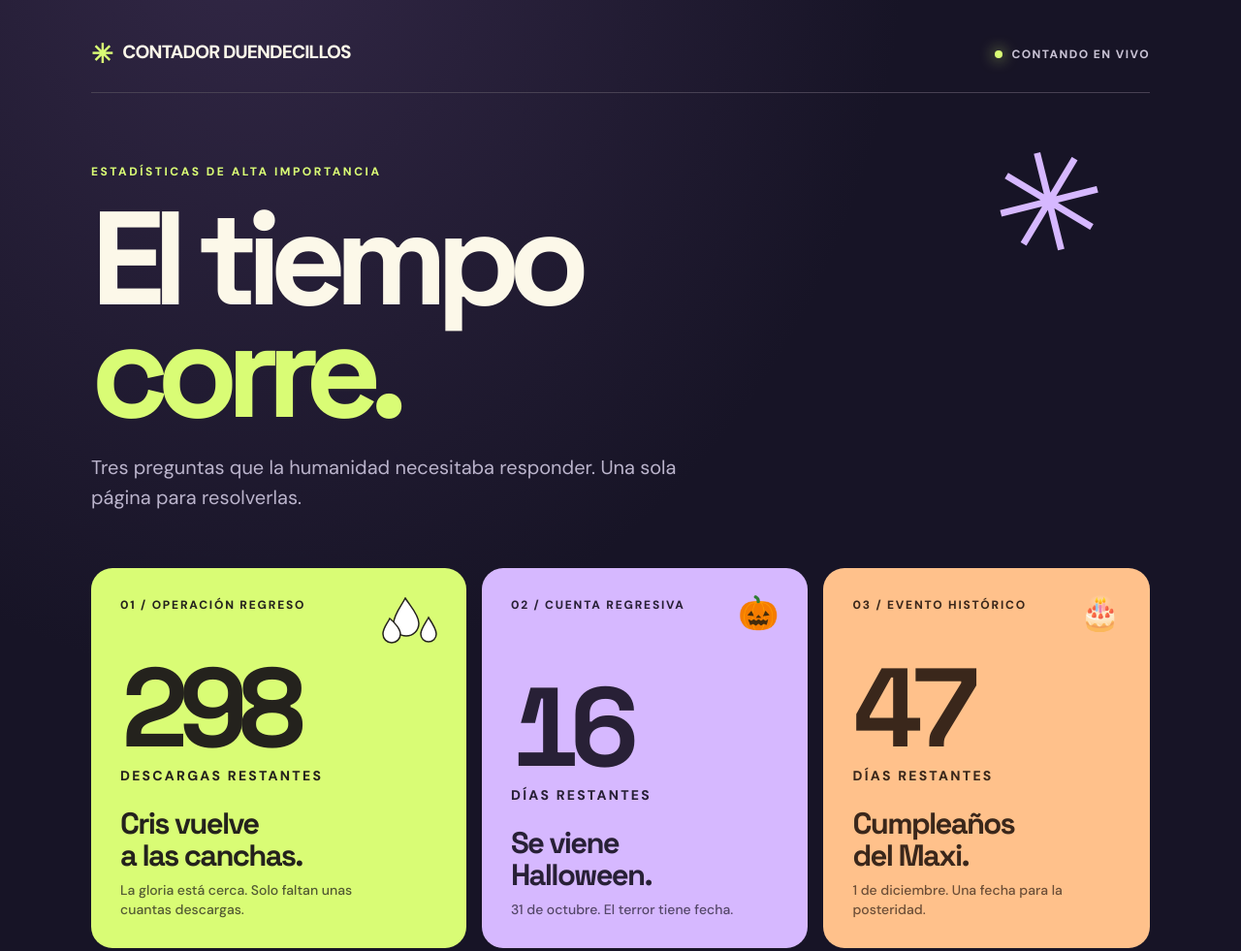
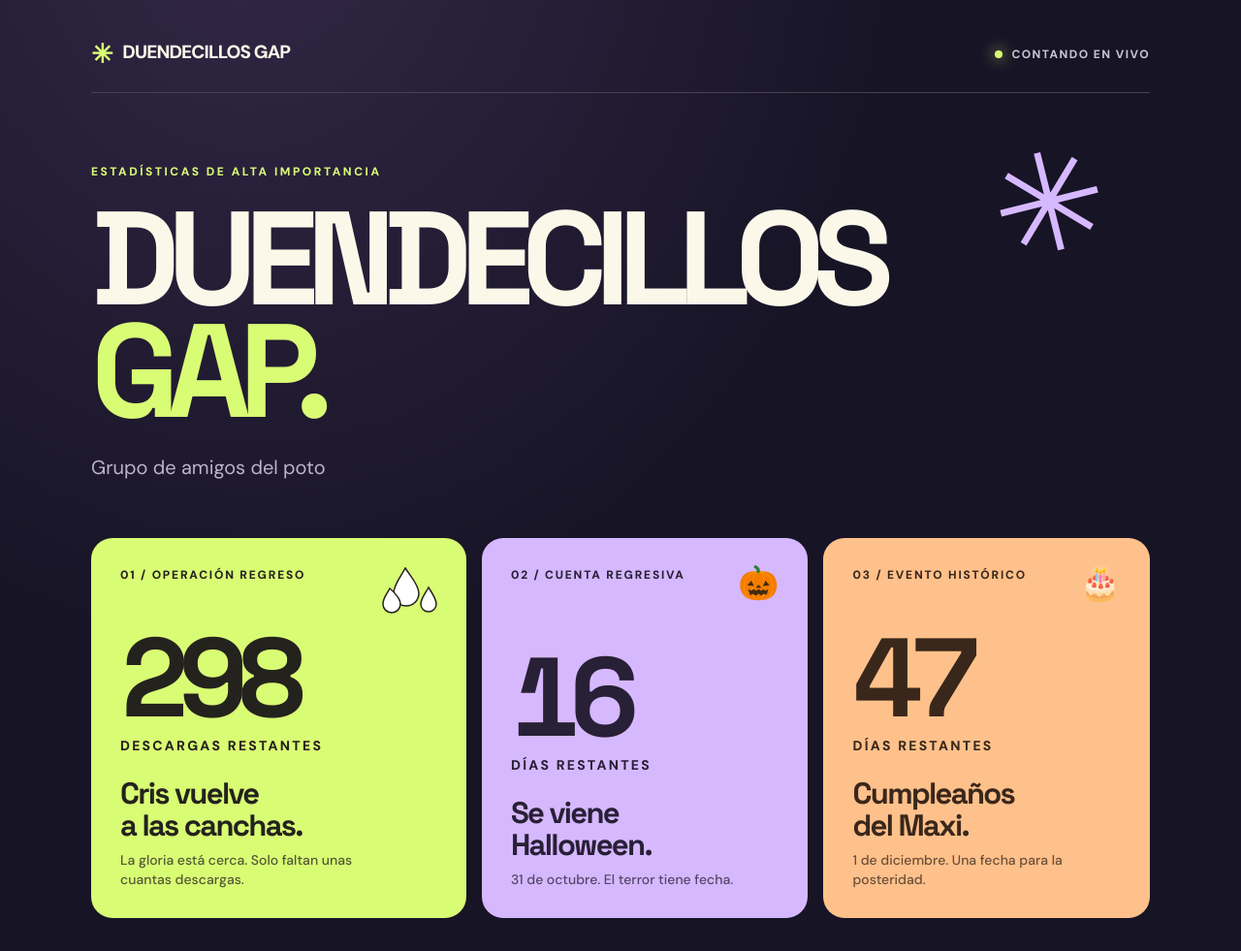
Before and after one commit to maxiandradeps4-blip/contador-duendecillos, a plain HTML site: page index.html in a window 1280 px wide. Shown: the top 981 px of the page at 97% size. Drawn offline with Linux system fonts and the light colour scheme.

Commit message:
Cambiar nombre a DUENDECILLOS GAP y subtítulo Grupo de amigos del poto

```diff
--- a/index.html
+++ b/index.html
@@ -3,7 +3,7 @@
 <head>
 <meta charset="UTF-8"><meta name="viewport" content="width=device-width,initial-scale=1">
 <meta name="theme-color" content="#171426">
-<title>Contador Duendecillos ✳</title>
+<title>DUENDECILLOS GAP — Grupo de amigos del poto</title>
 <style>
 @import url('https://fonts.googleapis.com/css2?family=DM+Sans:wght@400;500;600;700;800&family=Space+Grotesk:wght@400;500;600;700&display=swap');
 :root{--bg:#171426;--ink:#fcf8e9;--muted:#b8b2c8;--lime:#d9fc75;--lilac:#d6b8ff;--orange:#ffc18b}
@@ -39,9 +39,9 @@ dialog label{font-size:13px;font-weight:700;display:block;margin:18px 0 8px}dial
 </head>
 <body>
 <div class="wrap">
-<header class="topline"><div class="brand"><i>✳</i> CONTADOR DUENDECILLOS</div><div class="live"><span class="dot"></span> CONTANDO EN VIVO</div></header>
+<header class="topline"><div class="brand"><i>✳</i> DUENDECILLOS GAP</div><div class="live"><span class="dot"></span> CONTANDO EN VIVO</div></header>
 <main>
-<section class="hero"><div class="eyebrow">ESTADÍSTICAS DE ALTA IMPORTANCIA</div><div class="sparkle" aria-hidden="true">✳</div><h1>El tiempo<br><span>corre.</span></h1><p class="subtitle">Tres preguntas que la humanidad necesitaba responder. Una sola página para resolverlas.</p></section>
+<section class="hero"><div class="eyebrow">ESTADÍSTICAS DE ALTA IMPORTANCIA</div><div class="sparkle" aria-hidden="true">✳</div><h1>DUENDECILLOS<br><span>GAP.</span></h1><p class="subtitle">Grupo de amigos del poto</p></section>
 <section class="cards" aria-label="Los tres contadores">
 <article class="card cris"><div class="card-top"><span class="card-label">01 / OPERACIÓN REGRESO</span><span class="symbol" aria-hidden="true"><svg width="58" height="51" viewBox="0 0 58 51" fill="none" xmlns="http://www.w3.org/2000/svg"><path d="M25 1C21 9 13 18 13 27a13 13 0 0 0 26 0C39 18 30 9 25 1Z" fill="#fff" stroke="#24221d" stroke-width="1.5"/><path d="M9 22C6 28 2 32 2 38a9 9 0 0 0 18 0c0-5-6-12-11-16Z" fill="#fff" stroke="#24221d" stroke-width="1.5"/><path d="M49 21c-4 7-8 12-8 17a8 8 0 0 0 16 0c0-5-4-11-8-17Z" fill="#fff" stroke="#24221d" stroke-width="1.5"/></svg></span></div><div class="number" id="crisNumber">299</div><div class="unit">DESCARGAS RESTANTES</div><h2>Cris vuelve<br>a las canchas.</h2><p>La gloria está cerca. Solo faltan unas cuantas descargas.</p></article>
 <article class="card halloween"><div class="card-top"><span class="card-label">02 / CUENTA REGRESIVA</span><span class="symbol" aria-hidden="true">🎃</span></div><div class="number" id="halloweenNumber">—</div><div class="unit">DÍAS RESTANTES</div><h2>Se viene<br>Halloween.</h2><p>31 de octubre. El terror tiene fecha.</p></article>
```
